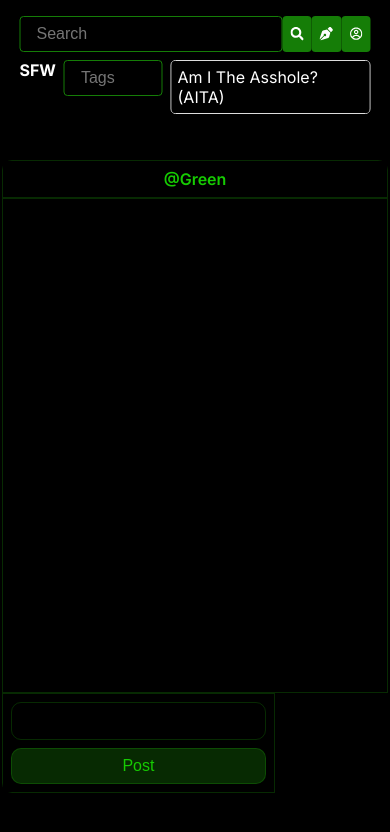
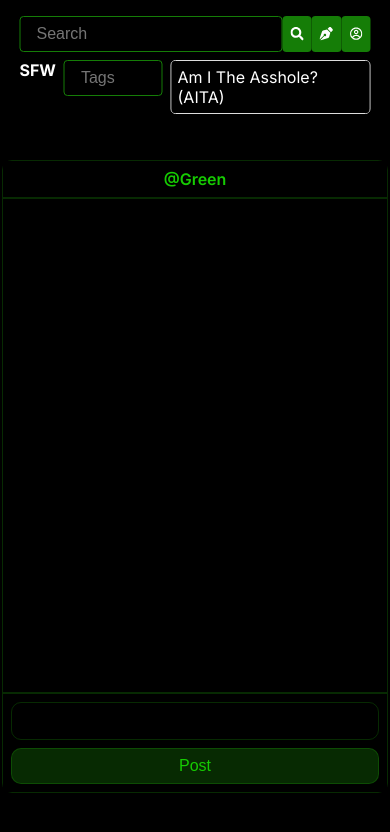
Before and after one commit to SalokinGreen/therealplace, a Next.js app: page / in a window 390 px wide. Both pictures are taken after a click on the button 326 px from the left and 395 px from the top of the page. Shown: the top 832 px of the page. Built offline with nearby package versions, Linux system fonts and the light colour scheme.

Commit message:
Update Post.module.css

```diff
--- a/src/Components/Home/Post.module.css
+++ b/src/Components/Home/Post.module.css
@@ -149,4 +149,7 @@
   .writeButton {
     font-size: 1em;
   }
+  .writeArea {
+    max-width: 99vw;
+  }
 }
```
